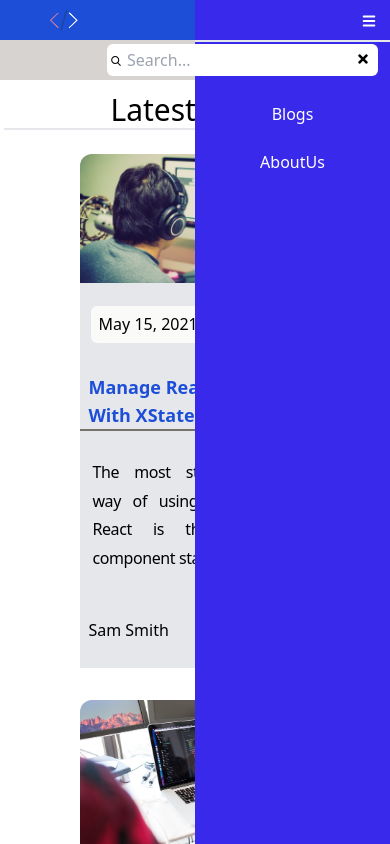
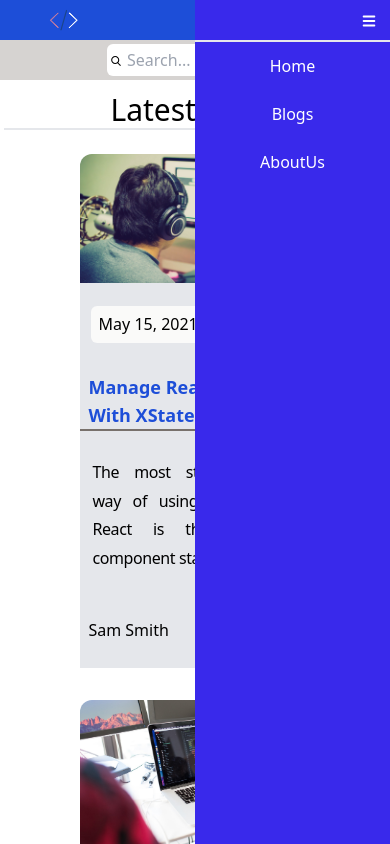
Before and after one commit to parham-mosadeq/next-blog, a Next.js app: page / in a window 390 px wide. Both pictures are taken after a click on the element 369 px from the left and 21 px from the top of the page. Shown: the top 844 px of the page. Built offline with nearby package versions, Linux system fonts and the light colour scheme; grey boxes are pictures that could not be loaded.

Commit message:
fix search bar and navbar z-indexes

```diff
--- a/src/components/layout/Navbar.js
+++ b/src/components/layout/Navbar.js
@@ -13,7 +13,7 @@ const Navbar = () => {
   };
   return (
     <header
-      className={` w-full h-10  sm:h-12  z-40 bg-blue-700 flex items-center justify-around  text-white`}
+      className={` w-full h-10 sm:h-12  z-40 bg-blue-700 flex items-center justify-around  text-white`}
     >
       {/* logo start */}
       <div className='  text-md z-40 w-3/4 '>
@@ -29,7 +29,7 @@ const Navbar = () => {
       </span>
 
       <nav
-        className={`absolute top-0 right-0 h-screen text-center sm:justify-center w-1/2 sm:w-fit sm:h-10 sm:relative  bg-blue-600 sm:bg-inherit  sm:flex z-0 ${
+        className={`z-40 absolute top-0 right-0 h-screen text-center sm:justify-center w-1/2 sm:w-fit sm:h-10 sm:relative  bg-blue-600 sm:bg-inherit  sm:flex   ${
           isOpen ? 'block  ' : 'hidden'
         }  `}
       >
--- a/src/components/layout/SearchBar.js
+++ b/src/components/layout/SearchBar.js
@@ -23,7 +23,7 @@ const SearchBar = () => {
     return () => {};
   }, [searchTerm]);
   return (
-    <div className='bg-stone-300  w-full max-h-10 h-10 flex items-center justify-end'>
+    <div className='z-0 bg-stone-300   max-h-10 h-10 flex items-center  justify-end'>
       <div>
         <form className='relative' onSubmit={(e) => e.preventDefault()}>
           <Image
@@ -34,7 +34,7 @@ const SearchBar = () => {
             height={10}
           />
           <input
-            className='capitalize rounded-md  px-5 py-1 mx-3 focus:bg-stone-100 focus:outline-none'
+            className='capitalize rounded-md px-5 py-1 mx-3 focus:bg-stone-100 focus:outline-none'
             type='text'
             placeholder='search...'
             value={searchTerm}
```
